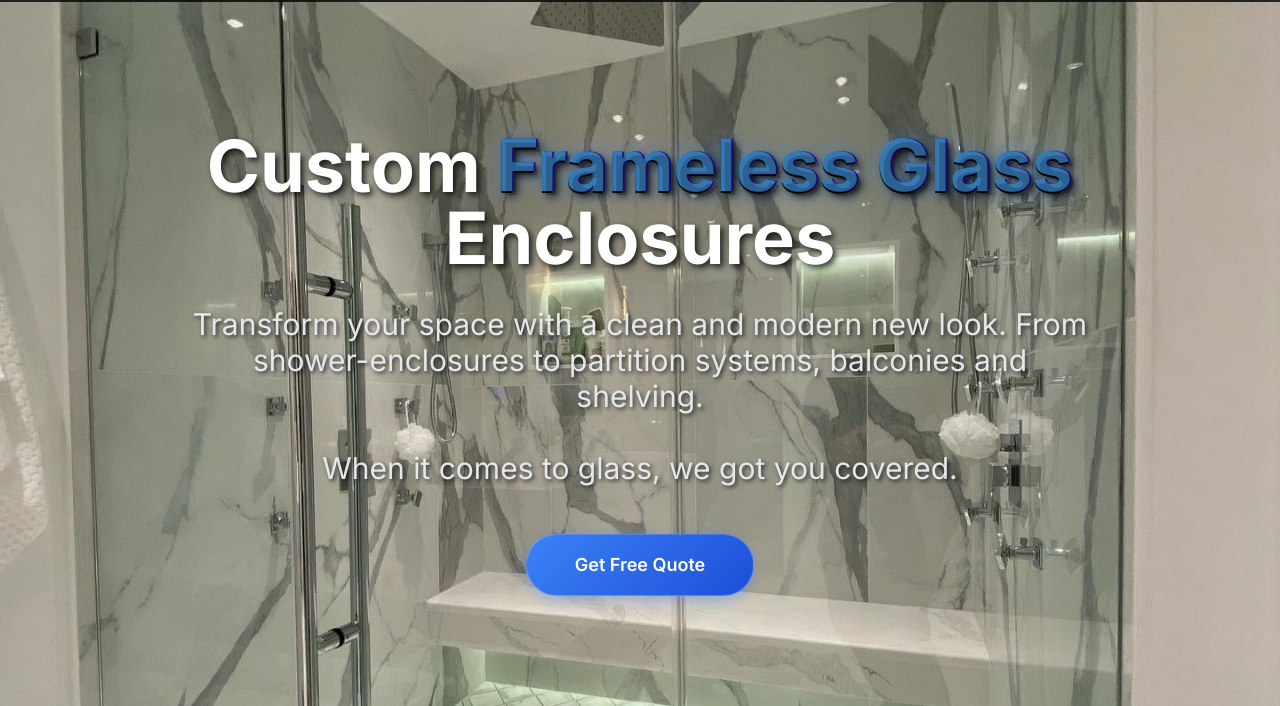
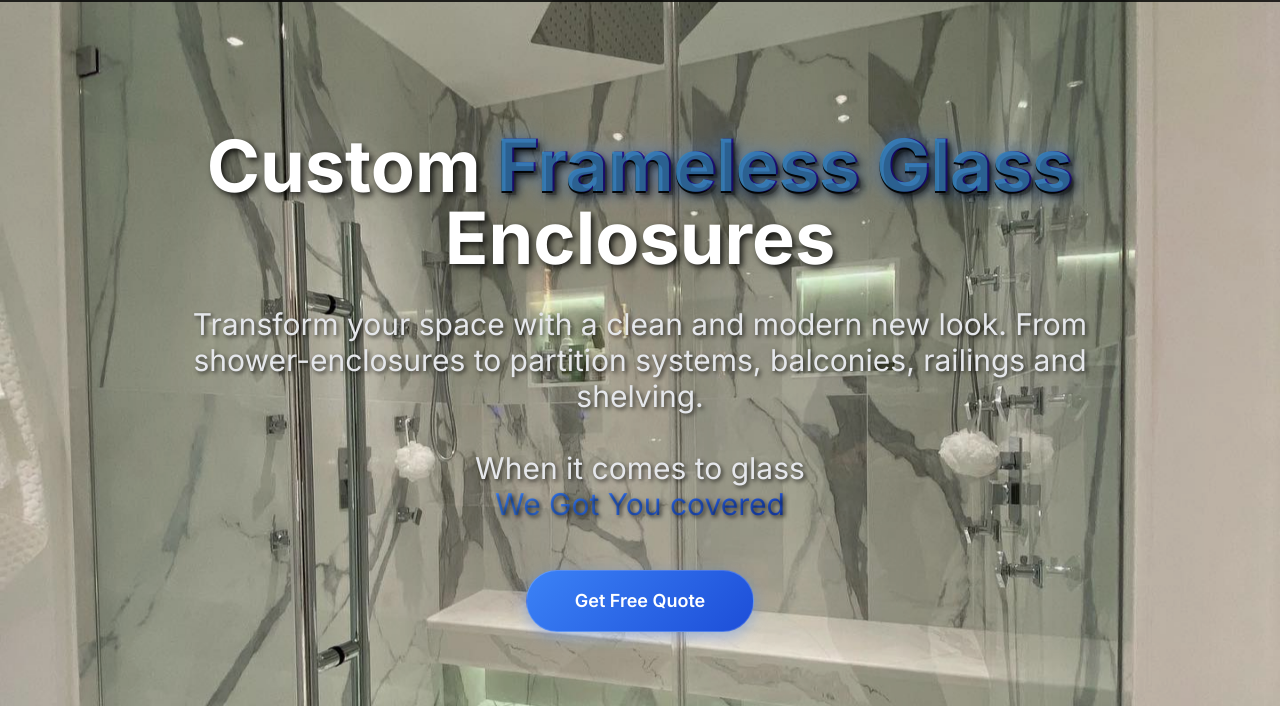
Before and after one commit to polskapeeps/KFMegaGlass-web-preview, a plain HTML site: page index.html in a window 1280 px wide. Shown: the part 94-800 px from the top of the page. Drawn offline with nearby package versions, Linux system fonts and the light colour scheme.

Commit message:
Updates landing page text
Updates the landing page text to include railings and adds emphasis to the tagline.

```diff
--- a/index.html
+++ b/index.html
@@ -366,13 +366,17 @@
               class="text-xl sm:text-2xl md:text-3xl mb-12 text-gray-200 max-w-4xl mx-auto leading-relaxed"
             >
               Transform your space with a clean and modern new look.
-              From shower-enclosures to partition systems, balconies and shelving.
+              From shower-enclosures to partition systems, balconies, railings and shelving.
 
               <br />
 
              <br />
 
-              When it comes to glass, we got you covered.
+              When it comes to glass
+
+              <br>
+
+              <span class='gradient-text'>We Got You covered</span>
             </p>
             <a
               href="#contact"
```
